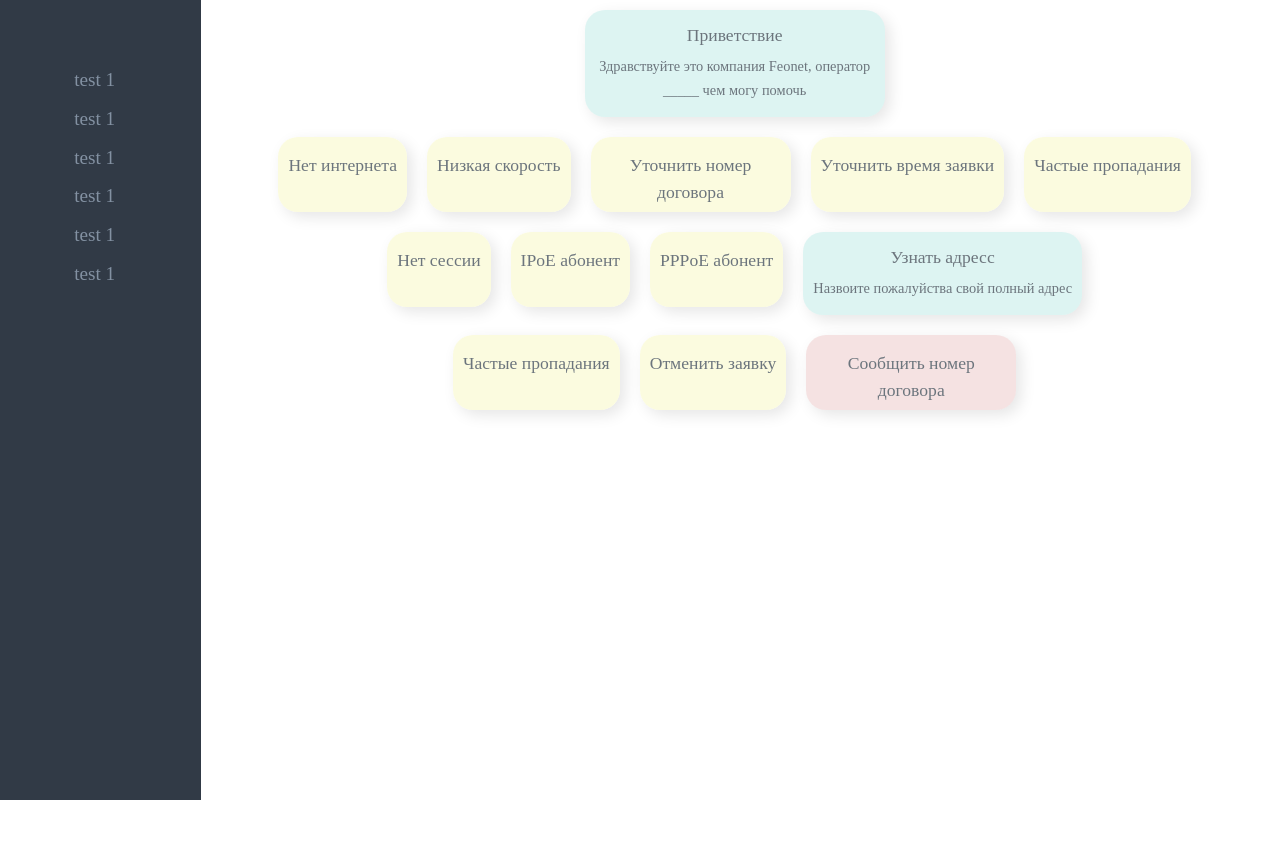
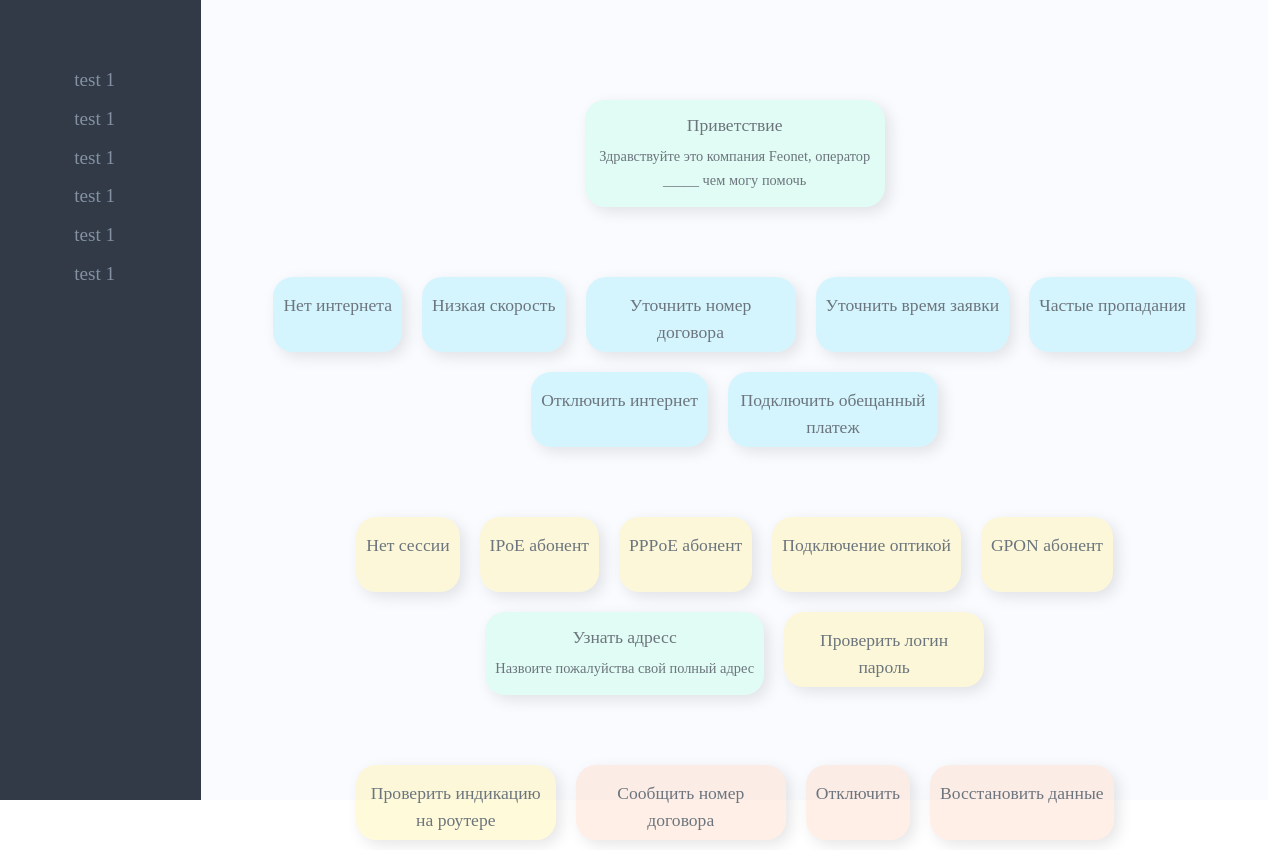
Before and after one commit to SpIIIII/interactiveCards, a React (Create React App) app: page / in a window 1280 px wide. Before the commit the page ends 800 px from the top, so only its background shows below. Built offline with nearby package versions, Linux system fonts and the light colour scheme; a web font is replaced by a local one.

Commit message:
added 4th type of card

```diff
--- a/src/backend/nodes.js
+++ b/src/backend/nodes.js
@@ -5,7 +5,9 @@ const speachNodes = {
         "Низкая скорость",
         "Уточнить номер договора",
         "Уточнить время заявки",
-        "Частые пропадания"
+        "Частые пропадания",
+        "Отключить интернет",
+        "Подключить обещанный платеж"
       ],
       text: "Здравствуйте это компания Feonet, оператор _____ чем могу помочь",
       type: 1
@@ -17,17 +19,25 @@ const speachNodes = {
     }
   };
 
+
+  const reqNodes = {
+    "Нет интернета": {
+    child: ["Нет сессии", "IPoE абонент", "PPPoE абонент", "Подключение оптикой", "GPON абонент"],
+    text: "",
+    type: 4
+  },
+
+  "Низкая скорость": { child: [], text: "", type: 4 },
+  "Уточнить номер договора": { child: ["Узнать адресc"], text: "", type: 4 },
+  "Уточнить время заявки": { child: [], text: "", type: 4 },
+  "Частые пропадания": { child: [], text: "", type: 4 },
+  "Отключить интернет": { child: ["Проверить логин пароль"], text: "Попросить абонента назвать данные логина и пароля указанные в договоре", type: 4 },
+  "Подключить обещанный платеж": { child: [], text: "", type: 4 },
+  };
+
   const factNodes = {
-    "Нет интернета": {
-      child: ["Нет сессии", "IPoE абонент", "PPPoE абонент"],
-      text: "",
-      type: 2
-    },
-    "Нет сессии": {
-      child: ["Частые пропадания", "Отменить заявку"],
-      text: "",
-      type: 2
-    },
+
+    "Нет сессии": { child: ["Проверить индикацию на роутере"],  text: "", type: 2 },
     "IPoE абонент": { child: [], text: "", type: 2 },
     "PPPoE абонент": { child: [], text: "", type: 2 },
     "GPON абонент": { child: [], text: "", type: 2 },
@@ -35,20 +45,22 @@ const speachNodes = {
     "Недостаточно средств": { child: [], text: "", type: 2 },
     "Есть сессия": { child: [], text: "", type: 2 },
     "Подключен к wifi": { child: [], text: "", type: 2 },
-    "Уточнить номер договора": { child: ["Узнать адресc"], text: "", type: 2 },
-    "Низкая скорость": { child: [], text: "", type: 2 },
-    "Частые пропадания": { child: [], text: "", type: 2 },
-    "Уточнить время заявки": { child: [], text: "", type: 2 },
-    "Отменить заявку": { child: [], text: "", type: 2 }
+    "Отменить заявку": { child: [], text: "", type: 2 },
+    "Подключение оптикой": { child: [], text: "", type: 2 },
+    "Проверить логин пароль": { child: ["Отключить", "Восстановить данные"], text: "", type: 2 },
+    "Проверить индикацию на роутере": { child: [], text: "", type: 2 },
   };
 
   const actNodes = {
     "Заявка на ближайшее время": { child: [], text: "", type: 3 },
     "Перезагрузить роутер": { child: [], text: "", type: 3 },
     "Обновить сессию": { child: [], text: "", type: 3 },
-    "Сообщить номер договора": { child: [], text: "", type: 3 }
+    "Сообщить номер договора": { child: [], text: "", type: 3 },
+    "Отключить": { child: [], text: "", type: 3 },
+    "Восстановить данные": { child: [], text: "", type: 3 },
   };
 
-  const allNodes = { ...speachNodes, ...actNodes, ...factNodes };
+
+  const allNodes = { ...speachNodes, ...actNodes, ...factNodes, ...reqNodes };
 
   export default allNodes;
--- a/src/pages/mainCard.js
+++ b/src/pages/mainCard.js
@@ -12,7 +12,7 @@ function MainCard() {
         <Node title={i} type={allNodes[i].type} text={allNodes[i].text} />
       );
     }
-    rows.push(<div className="row justify-content-center">{nods}</div>);
+    rows.push(<div className="row justify-content-center rowModule">{nods}</div>);
   }
   return <div className=" col-sm-10 mainCard">{rows}</div>;
 }
--- a/src/pages/nodes/nodes.js
+++ b/src/pages/nodes/nodes.js
@@ -5,6 +5,13 @@ function NodeResp(props) {
     <div className="col-md-auto nodeResponse node">
       <h6 className="header_style node_header_color">{props.title}</h6>
       <span className="node_text_color text_style">{props.text}</span>
+    </div>
+  );
+}
+function NodeReq(props) {
+  return (
+    <div className="nodeReq col-md-auto node">
+      <span className=" header_style node_header_color">{props.title}</span>
     </div>
   );
 }
@@ -30,6 +37,8 @@ function Node(props) {
     return <NodeFact title={props.title} />;
   } else if (props.type === 3) {
     return <NodeАсt title={props.title} />;
+  } else if (props.type === 4) {
+    return <NodeReq title={props.title} />;
   }
 }
 
--- a/src/styles.css
+++ b/src/styles.css
@@ -1,6 +1,6 @@
 @import "styles/common.css";
 @import "styles/node.css";
-@import "styles/mainCard.css"
+@import "styles/mainCard.css";
 
 * {
   margin: 0;
--- a/src/styles/mainCard.css
+++ b/src/styles/mainCard.css
@@ -4,3 +4,7 @@
     /* position: absolute; */
     background-color: #fafbfe;
   }
+
+  .rowModule{
+    margin:50px 0;
+  }
--- a/src/styles/node.css
+++ b/src/styles/node.css
@@ -2,7 +2,7 @@
   /* height: 150px; */
   max-width: 300px;
   margin: 10px;
-  background-color: rgba(32, 178, 170, 0.15);
+  background-color: rgba(0, 255, 153, 0.1);
   border-radius: 20px;
   box-shadow: 5px 5px 15px rgba(0, 0, 0, 0.1);
 }
@@ -10,7 +10,7 @@
   height: 75px;
   max-width: 200px;
   margin: 10px;
-  background-color: rgba(250, 250, 210, 0.7);
+  background-color: rgba(255, 223, 0, 0.15);
   border-radius: 20px;
   box-shadow: 5px 5px 15px rgba(0, 0, 0, 0.1);
 }
@@ -20,7 +20,17 @@
   max-width: 210px;
   margin: 10px;
   /* background-color: rgba(144, 238, 144, 0.7); */
-  background-color: rgba(178, 34, 34, 0.13);
+  background-color: rgba(255, 145, 97, 0.15);
+  border-radius: 20px;
+  box-shadow: 5px 5px 15px rgba(0, 0, 0, 0.1);
+}
+
+.nodeReq {
+  height: 75px;
+  max-width: 210px;
+  margin: 10px;
+  /* background-color: rgba(144, 238, 144, 0.7); */
+  background-color: rgba(0, 204, 255, 0.15);
   border-radius: 20px;
   box-shadow: 5px 5px 15px rgba(0, 0, 0, 0.1);
 }
```
